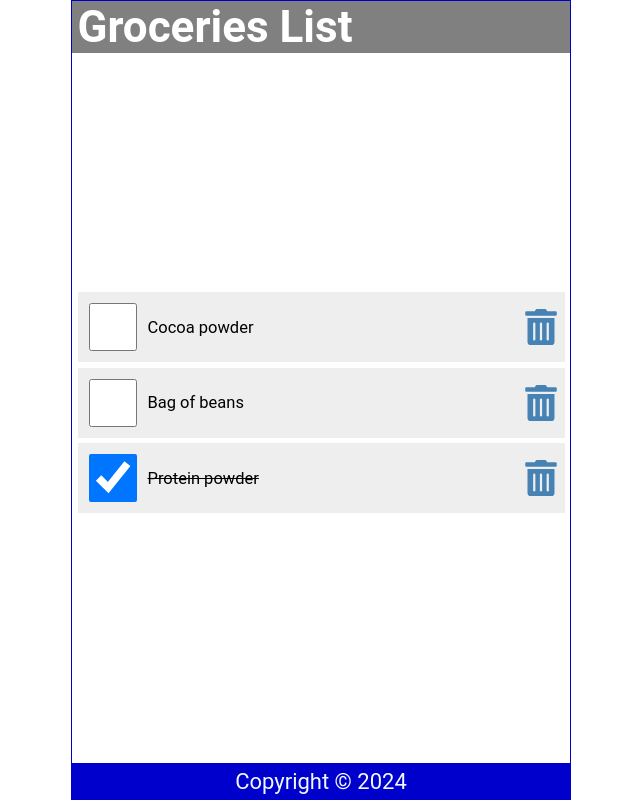
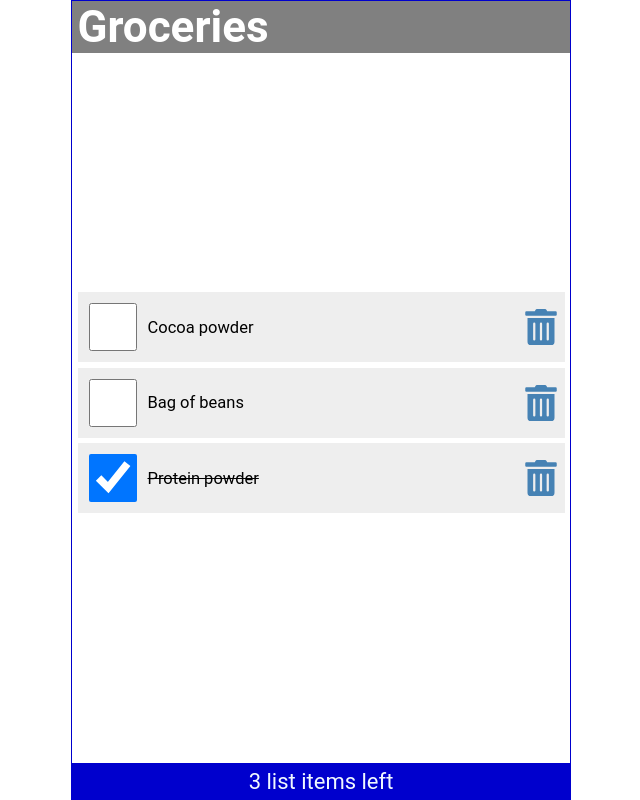
Before and after one commit to darkkennn/Code, a React (Create React App) app in the folder Learn/learningReact/basics/: page / in a window 1280 px wide. Shown: the whole page, without its empty margins (319-959 px from the left). Built offline with nearby package versions, Linux system fonts and the light colour scheme; the HTML template or start-up script is replaced by a standard one.

Commit message:
using and learning props

```diff
--- a/Learn/learningReact/basics/src/App.js
+++ b/Learn/learningReact/basics/src/App.js
@@ -1,13 +1,50 @@
 import Header from './Header';
 import Content from './Content';
 import Footer from './Footer';
+import { useState } from 'react';
 
 function App() {
+  const[items, setItems] = useState([
+    {
+        id: 1,
+        checked: false,
+        items: "Cocoa powder"
+    },
+    {
+        id:2,
+        checked:false,
+        items:"Bag of beans"
+    },
+    {
+        id:3,
+        checked:true,
+        items:"Protein powder"
+    }
+  ]);
+
+  const handleCheck = (id) => {
+      const listItems = items.map((items) => items.id === id ? { ...items, checked: !items.checked} : items);
+      setItems(listItems);
+      localStorage.setItem('shoppingList', JSON.stringify(listItems));
+  }
+
+  const handleDelete = (id) => {
+      const listItems = items.filter((item) => item.id !== id);
+      setItems(listItems);
+      localStorage.setItem('shoppingList', JSON.stringify(listItems))
+  }
+
   return (
     <div className="App">
-      <Header />
-      <Content />
-      <Footer />
+      <Header title = 'Groceries'/>
+      <Content
+        items = {items}
+        handleCheck = {handleCheck}
+        handleDelete = {handleDelete}
+      />
+      <Footer
+        length = {items.length}
+      />
     </div>
   );
 }
--- a/Learn/learningReact/basics/src/Content.js
+++ b/Learn/learningReact/basics/src/Content.js
@@ -1,39 +1,11 @@
-import { useState } from "react";
 import { FaTrashAlt } from "react-icons/fa";
 
-const Content = () => {
-    const[items, setItems] = useState([
-        {
-            id: 1,
-            checked: false,
-            items: "Cocoa powder"
-        },
-        {
-            id:2,
-            checked:false,
-            items:"Bag of beans"
-        },
-        {
-            id:3,
-            checked:true,
-            items:"Protein powder"
-        }
-    ]);
 
-    const handleCheck = (id) => {
-        const listItems = items.map((items) => items.id === id ? { ...items, checked: !items.checked} : items);
-        setItems(listItems);
-        localStorage.setItem('shoppingList', JSON.stringify(listItems));
-    }
-
-    const handleDelete = (id) => {
-        const listItems = items.filter((item) => item.id !== id);
-        setItems(listItems);
-        localStorage.setItem('shoppingList', JSON.stringify(listItems))
-    }
+const Content = ({items, handleCheck, handleDelete}) => {
 
     return (
         <main>
+            {items.length ? (
                         <ul>
                             {items.map((item) => (
                             <li className="item" key={item.id}>
@@ -53,6 +25,9 @@ const Content = () => {
                             </li>
                                 ))}
                         </ul>
+                            ) : (
+                                <p style={{marginTop: '2rem'}}>Your list is empty </p>
+                            )}
         </main>
     )
 
--- a/Learn/learningReact/basics/src/Footer.js
+++ b/Learn/learningReact/basics/src/Footer.js
@@ -1,10 +1,9 @@
-const Footer = () => {
-    const today = new Date();
+const Footer = ( {length} ) => {
   return (
     <footer>
-        <p>Copyright &copy; {today.getFullYear()}</p>
+        <p>{length} list {length === 1 ? 'item' : 'items' } left</p>
     </footer>
   )
 }
 
-export default Footer
+export default Footer;
--- a/Learn/learningReact/basics/src/Header.js
+++ b/Learn/learningReact/basics/src/Header.js
@@ -1,13 +1,17 @@
-const header = () => {
+const Header = ({title}) => {
     const headerStyle = {
         backgroundColor:'grey',
         color: '#fff'
     }
     return (
         <header style = {headerStyle}>
-            <h1>Groceries List</h1>
+            <h1>{title}</h1>
         </header>
     )
 }
 
-export default header;
+Header.defaultProps ={
+    title: 'default title'
+}
+
+export default Header;
```
Also changed, not shown: 1 other file (tests, documents, lock files or other folders). Lines whose indentation alone changed are shown as unchanged.
